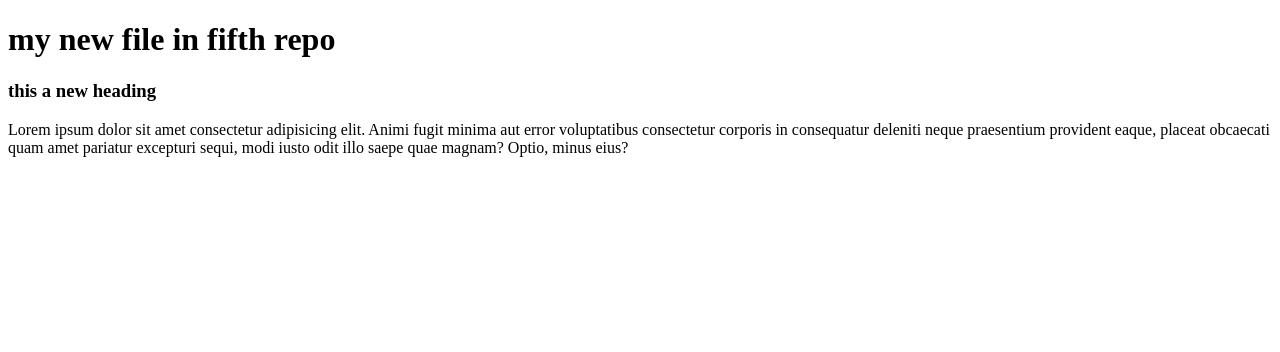
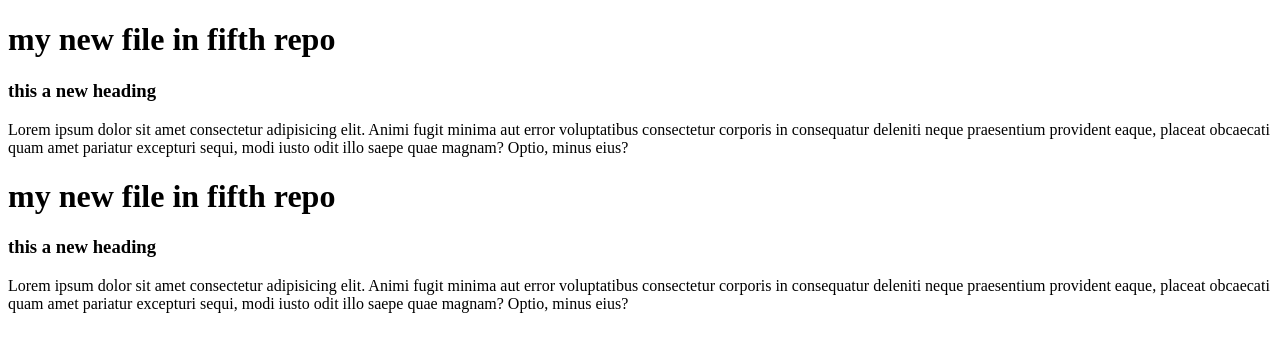
Before and after one commit to maruf11604/my-new-fifth-repo, a plain HTML site: page index.html in a window 1280 px wide. Drawn offline with Linux system fonts and the light colour scheme.

Commit message:
add new div

```diff
--- a/index.html
+++ b/index.html
@@ -7,8 +7,15 @@
     <title>Document</title>
 </head>
 <body>
-    <h1>my new file in fifth repo</h1>
+    <div>
+        <h1>my new file in fifth repo</h1>
     <h3>this a new heading </h3>
     <p>Lorem ipsum dolor sit amet consectetur adipisicing elit. Animi fugit minima aut error voluptatibus consectetur corporis in consequatur deleniti neque praesentium provident eaque, placeat obcaecati quam amet pariatur excepturi sequi, modi iusto odit illo saepe quae magnam? Optio, minus eius?</p>
+    </div>
+    <div>
+        <h1>my new file in fifth repo</h1>
+    <h3>this a new heading </h3>
+    <p>Lorem ipsum dolor sit amet consectetur adipisicing elit. Animi fugit minima aut error voluptatibus consectetur corporis in consequatur deleniti neque praesentium provident eaque, placeat obcaecati quam amet pariatur excepturi sequi, modi iusto odit illo saepe quae magnam? Optio, minus eius?</p>
+    </div>
 </body>
 </html>
```
